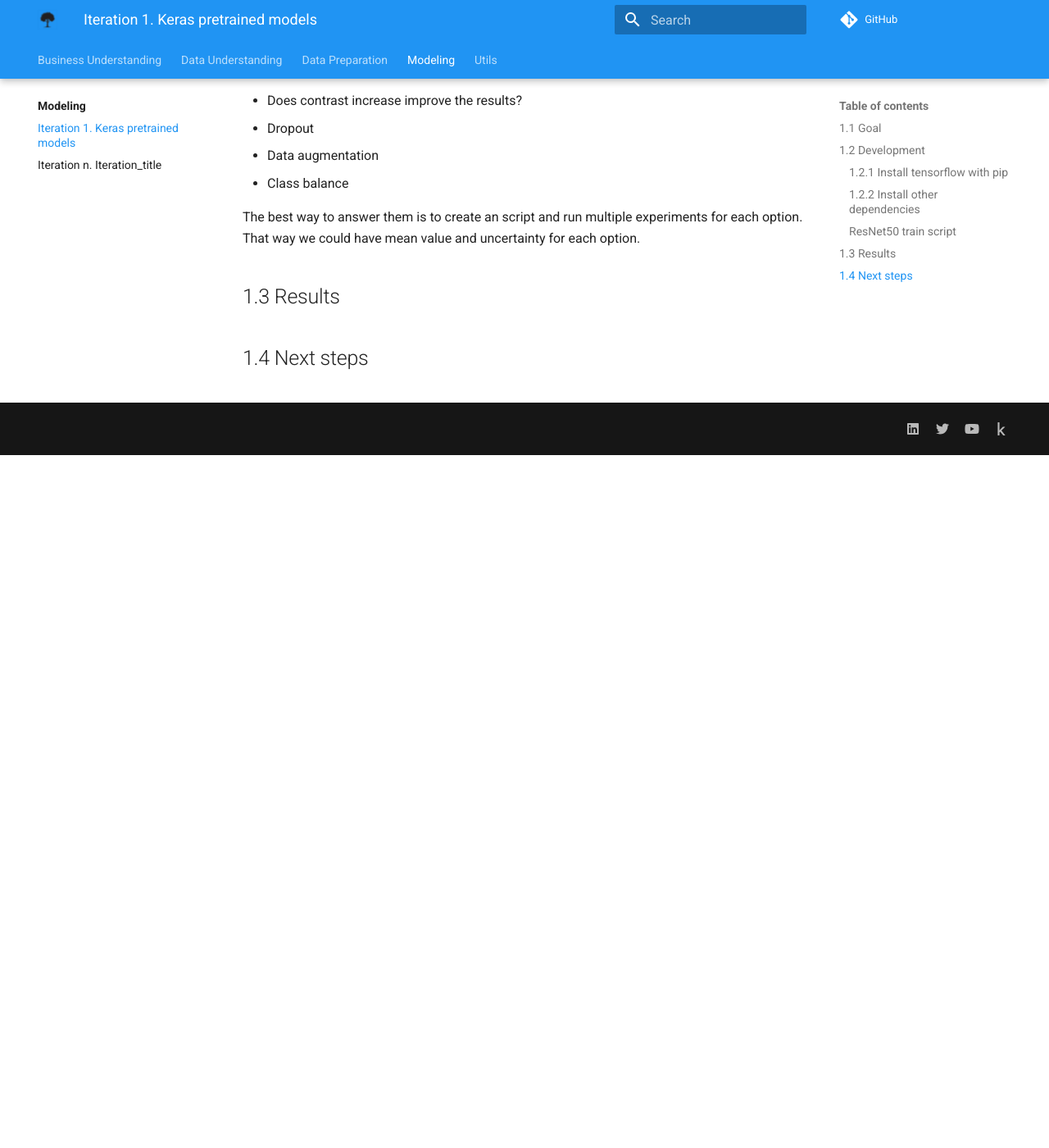
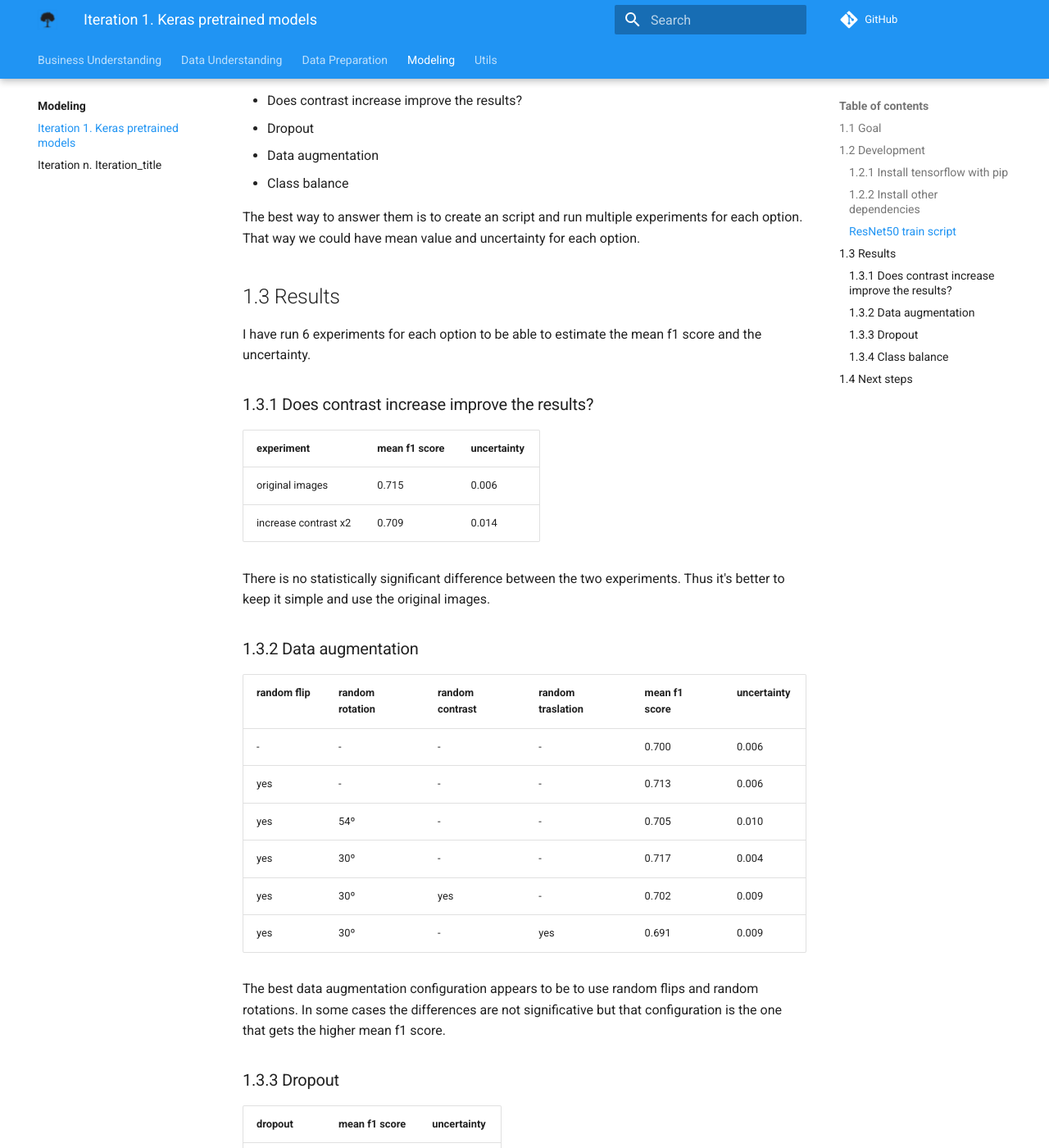
Before and after one commit to ironbar/schneider_zero_deforestation, an MkDocs documentation site: the page built from docs/modeling/01_Iteration_1.md, in a window 1280 px wide and 1400 px high, scrolled down 845 px. Shown: the whole window at 82% size. Built offline with MkDocs 1.6.1 and Material for MkDocs 9.7.7, drawn with Linux system fonts in a browser that asks for light colours; comment, search, counter and statistics services are not loaded; some of the changed text lies outside the part shown.

Commit message:
progress on iteration 1

```diff
--- a/docs/modeling/01_Iteration_1.md
+++ b/docs/modeling/01_Iteration_1.md
@@ -47,4 +47,48 @@ way we could have mean value and uncertainty for each option.
 
 ## 1.3 Results
 
+I have run 6 experiments for each option to be able to estimate the mean f1 score and the uncertainty.
+
+### 1.3.1 Does contrast increase improve the results?
+
+| experiment           | mean f1 score | uncertainty |
+|----------------------|---------------|-------------|
+| original images      | 0.715         | 0.006       |
+| increase contrast x2 | 0.709         | 0.014       |
+
+There is no statistically significant difference between the two experiments. Thus it's better to
+keep it simple and use the original images.
+
+### 1.3.2 Data augmentation
+
+| random flip | random rotation | random contrast | random traslation | mean f1 score | uncertainty |
+|-------------|-----------------|-----------------|-------------------|---------------|-------------|
+| -           | -               | -               | -                 | 0.700         | 0.006       |
+| yes         | -               | -               | -                 | 0.713         | 0.006       |
+| yes         | 54º             | -               | -                 | 0.705         | 0.010       |
+| yes         | 30º             | -               | -                 | 0.717         | 0.004       |
+| yes         | 30º             | yes             | -                 | 0.702         | 0.009       |
+| yes         | 30º             | -               | yes               | 0.691         | 0.009       |
+
+The best data augmentation configuration appears to be to use random flips and random rotations. In
+some cases the differences are not significative but that configuration is the one that gets the higher
+mean f1 score.
+
+### 1.3.3 Dropout
+
+| dropout | mean f1 score | uncertainty |
+|---------|---------------|-------------|
+| 0       | 0.701         | 0.013       |
+| 0.1     | 0.71          | 0.009       |
+| 0.2     | 0.706         | 0.01        |
+| 0.5     | 0.709         | 0.013       |
+
+The table above shows that there is too much uncertainty on the experiments. I repeated the
+baseline from the best configuration of data augmentation with much worse results as it is shown
+in the row with no dropout.
+
+There are no significative differences between all the experiments with dropout. Thus I won't be using it.
+
+### 1.3.4 Class balance
+
 ## 1.4 Next steps
```
